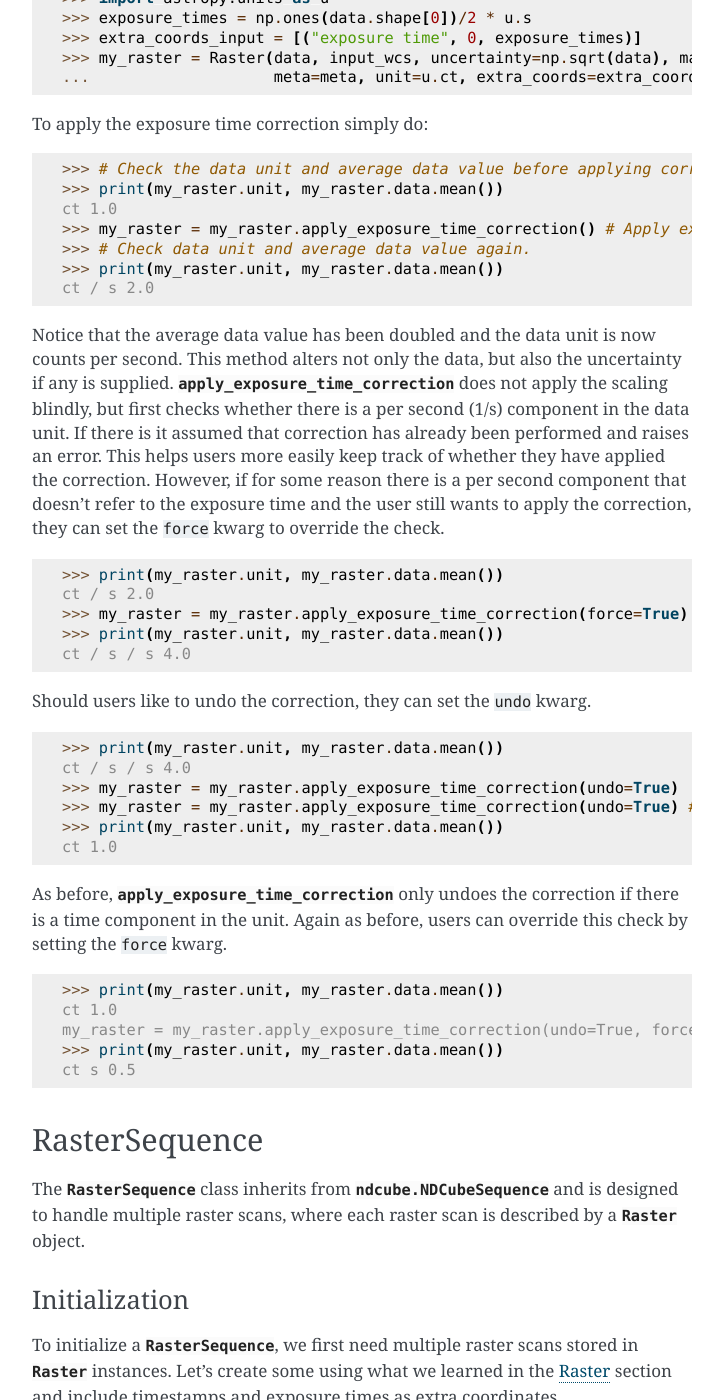
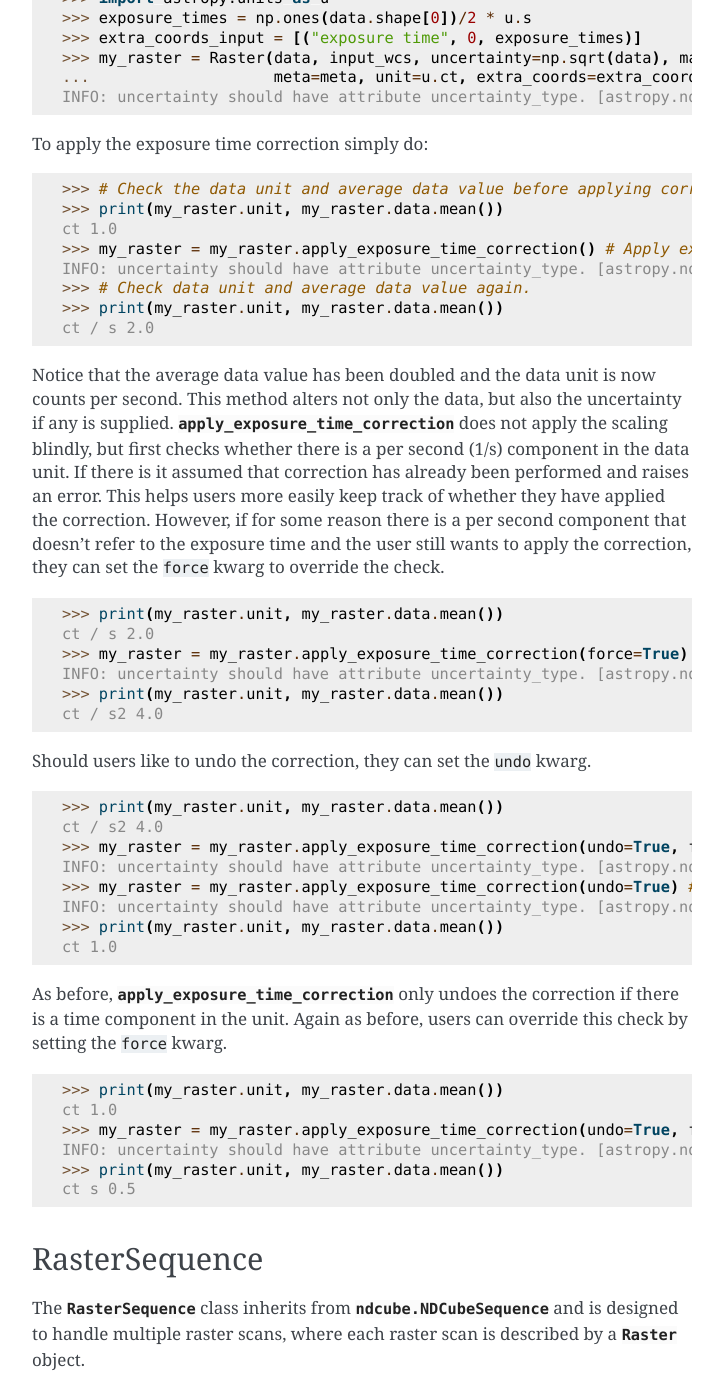
Before and after one commit to sunpy/sunraster, a Sphinx documentation site: the page built from docs/data_classes.rst, in a window 1280 px wide and 1400 px high, scrolled down 4553 px. Shown: the whole window, without its empty margins (388-1111 px from the left). Built offline with Sphinx 7.4.7, drawn with Linux system fonts in a browser that asks for light colours; the version number could not be read and is left out; some of the changed text lies outside the part shown.

Commit message:
Getting RST docs fixed

```diff
--- a/docs/data_classes.rst
+++ b/docs/data_classes.rst
@@ -260,6 +260,7 @@ for more.
   >>> extra_coords_input = [("exposure time", 0, exposure_times)]
   >>> my_raster = Raster(data, input_wcs, uncertainty=np.sqrt(data), mask=mask,
   ...                    meta=meta, unit=u.ct, extra_coords=extra_coords_input)
+  INFO: uncertainty should have attribute uncertainty_type. [astropy.nddata.nddata]
 
 To apply the exposure time correction simply do:
 
@@ -269,6 +270,7 @@ To apply the exposure time correction simply do:
   >>> print(my_raster.unit, my_raster.data.mean())
   ct 1.0
   >>> my_raster = my_raster.apply_exposure_time_correction() # Apply exposure time correction.
+  INFO: uncertainty should have attribute uncertainty_type. [astropy.nddata.nddata]
   >>> # Check data unit and average data value again.
   >>> print(my_raster.unit, my_raster.data.mean())
   ct / s 2.0
@@ -288,17 +290,20 @@ the ``force`` kwarg to override the check.
   >>> print(my_raster.unit, my_raster.data.mean())
   ct / s 2.0
   >>> my_raster = my_raster.apply_exposure_time_correction(force=True)
+  INFO: uncertainty should have attribute uncertainty_type. [astropy.nddata.nddata]
   >>> print(my_raster.unit, my_raster.data.mean())
-  ct / s / s 4.0
+  ct / s2 4.0
 
 Should users like to undo the correction, they can set the ``undo`` kwarg.
 
 .. code-block:: python
 
   >>> print(my_raster.unit, my_raster.data.mean())
-  ct / s / s 4.0
-  >>> my_raster = my_raster.apply_exposure_time_correction(undo=True)
+  ct / s2 4.0
+  >>> my_raster = my_raster.apply_exposure_time_correction(undo=True, force=True)
+  INFO: uncertainty should have attribute uncertainty_type. [astropy.nddata.nddata]
   >>> my_raster = my_raster.apply_exposure_time_correction(undo=True) # Undo correction twice.
+  INFO: uncertainty should have attribute uncertainty_type. [astropy.nddata.nddata]
   >>> print(my_raster.unit, my_raster.data.mean())
   ct 1.0
 
@@ -310,7 +315,8 @@ Again as before, users can override this check by setting the ``force`` kwarg.
 
   >>> print(my_raster.unit, my_raster.data.mean())
   ct 1.0
-  my_raster = my_raster.apply_exposure_time_correction(undo=True, force=True)
+  >>> my_raster = my_raster.apply_exposure_time_correction(undo=True, force=True)
+  INFO: uncertainty should have attribute uncertainty_type. [astropy.nddata.nddata]
   >>> print(my_raster.unit, my_raster.data.mean())
   ct s 0.5
 
@@ -360,6 +366,7 @@ timestamps and exposure times as extra coordinates.
   >>> extra_coords_input0 = [("time", 0, timestamps0), ("exposure time", 0, exposure_times)]
   >>> raster0 = Raster(data, input_wcs, uncertainty=np.sqrt(data), mask=mask,
   ...                  meta=meta, unit=u.ct, extra_coords=extra_coords_input0)
+  INFO: uncertainty should have attribute uncertainty_type. [astropy.nddata.nddata]
 
   >>> # Create 2nd raster
   >>> timestamps1 = Time([timestamps0[-1].to_datetime() + timedelta(minutes=i)
@@ -367,6 +374,7 @@ timestamps and exposure times as extra coordinates.
   >>> extra_coords_input1 = [("time", 0, timestamps1), ("exposure time", 0, exposure_times)]
   >>> raster1 = Raster(data*2, input_wcs, uncertainty=np.sqrt(data), mask=mask,
   ...                  meta=meta, unit=u.ct, extra_coords=extra_coords_input1)
+  INFO: uncertainty should have attribute uncertainty_type. [astropy.nddata.nddata]
 
   >>> # Create 3rd raster
   >>> timestamps2 = Time([timestamps1[-1].to_datetime() + timedelta(minutes=i)
@@ -374,6 +382,7 @@ timestamps and exposure times as extra coordinates.
   >>> extra_coords_input2 = [("time", 0, timestamps2), ("exposure time", 0, exposure_times)]
   >>> raster2 = Raster(data*0.5, input_wcs, uncertainty=np.sqrt(data), mask=mask,
   ...                  meta=meta, unit=u.ct, extra_coords=extra_coords_input2)
+  INFO: uncertainty should have attribute uncertainty_type. [astropy.nddata.nddata]
 
 If we choose, we can define some sequence-level metadata in addition to any
 metadata attached to the individual raster scans:
@@ -546,7 +556,7 @@ the following:
   >>> print(my_sequence_roi.raster_dimensions) # See how slicing has changed dimensionality.
   (<Quantity 2. pix>, <Quantity 2. pix>, <Quantity 2. pix>, <Quantity 3. pix>)
   >>> my_sequence_roi.SnS_dimensions  # Dimensionality can still be represented in SnS form.
-  [4., 2., 3.] pix
+  <Quantity [4., 2., 3.] pix>
 
 To slice in the sit-and-stare representation, do the following:
 
@@ -558,7 +568,7 @@ To slice in the sit-and-stare representation, do the following:
   >>> my_sequence_roi = my_sequence.slice_as_SnS[1:7, 1:3, 1:4]
 
   >>> print(my_sequence_roi.SnS_dimensions)  # See how slicing has changed dimensionality.
-  [6., 2., 3.] pix
+  [6. 2. 3.] pix
   >>> print(my_sequence_roi.raster_dimensions)  # Dimensionality can still be represented in raster form.
   (<Quantity 3. pix>, <Quantity [2., 3., 1.] pix>, <Quantity 2. pix>, <Quantity 3. pix>)
 
```
Also changed, not shown: other parts of docs/data_classes.rst (+2 -1 lines), 1 other file.
